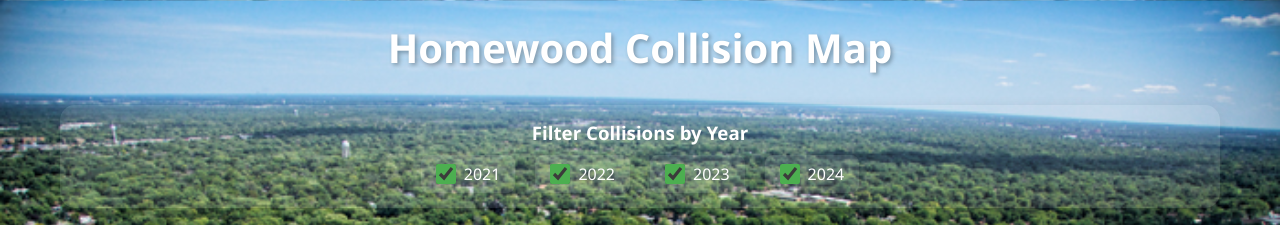
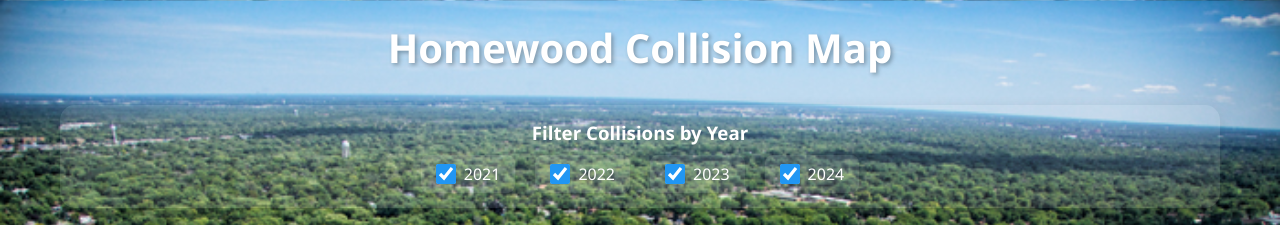
Before and after one commit to awikner/webmap, a plain HTML site: page index.html in a window 1280 px wide. Shown: the top 225 px of the page. Drawn offline with nearby package versions, Linux system fonts and the light colour scheme.

Commit message:
Changed checkbox color to blue

```diff
--- a/styles.css
+++ b/styles.css
@@ -80,11 +80,11 @@ header p {
     width: 20px;
     height: 20px;
     cursor: pointer;
-    accent-color: #4CAF50;
+    accent-color: #2196F3;
 }
 
 .year-checkbox-label input[type="checkbox"]:checked {
-    accent-color: #4CAF50;
+    accent-color: #2196F3;
 }
 
 /* Map controls */
```
